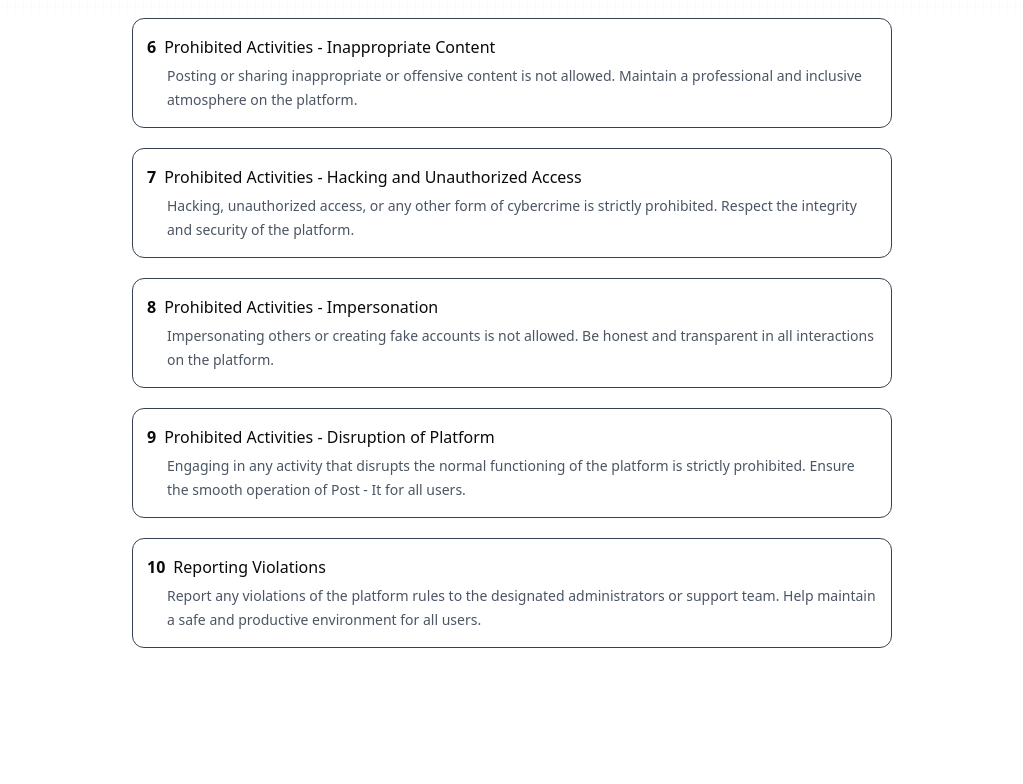
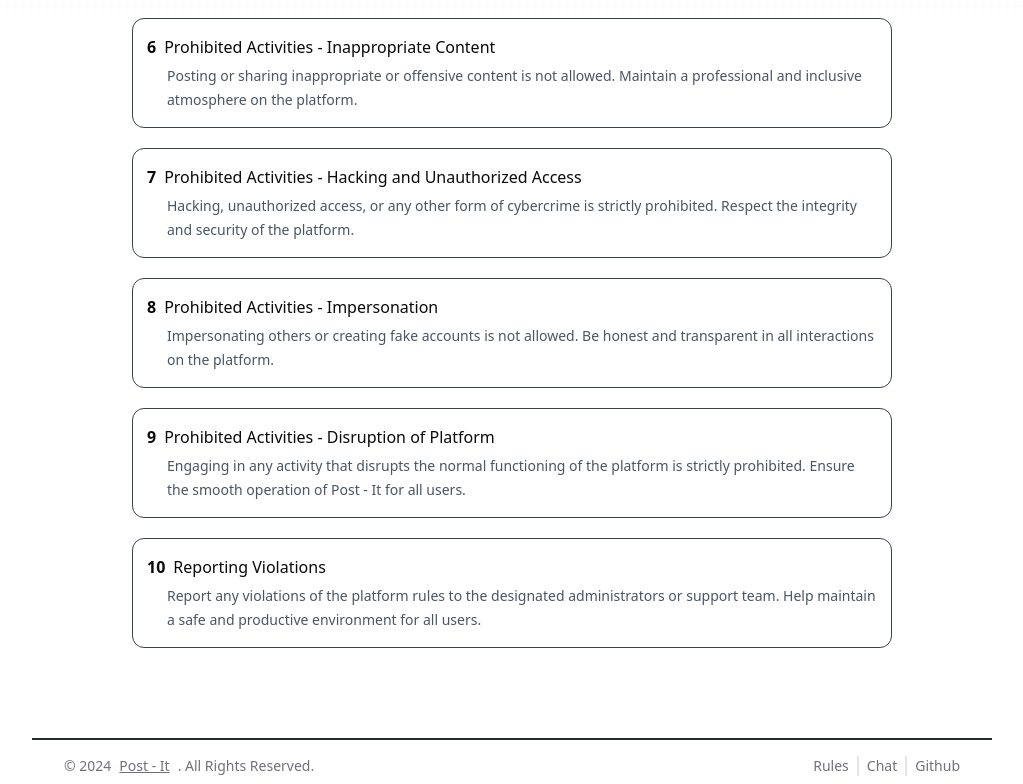
Before and after one commit to falcon71181/Post-It, a Next.js app in the folder client/: page /rules in a window 1280 px wide. Shown: the part 786-1570 px from the top of the page, without its empty margins (128-1151 px from the left). Before the commit the page ends 1524 px from the top, so only its background shows below. Built offline with nearby package versions, Linux system fonts and the light colour scheme; no server answers.

Commit message:
feat: footer added

```diff
--- a/client/src/app/layout.tsx
+++ b/client/src/app/layout.tsx
@@ -2,6 +2,7 @@ import type { Metadata } from "next";
 import { ThemeProvider } from "@/components/theme/ThemeProvider";
 import { AuthContextProvider } from "@/contexts/auth";
 import NavBar from "@/components/nav/NavBar";
+import Footer from "@/components/foot/Footer";
 import { Background } from "@/components/theme/BackgroundGrid";
 import { Caveat } from 'next/font/google'
 import { cn } from "../lib/utils";
@@ -38,6 +39,8 @@ export default function RootLayout({
             <AuthContextProvider>
               <NavBar />
               <div className="grow relative">{children}</div>
+              <div className='border border-[#242F2B] mb-2'></div>
+              <Footer />
             </AuthContextProvider>
             <Background />
           </ThemeProvider>
--- /dev/null
+++ b/client/src/components/foot/Footer.tsx
@@ -0,0 +1,23 @@
+import { githubLink } from "@/config/WebSite"
+import Link from "next/link"
+
+export default function Footer() {
+  return (
+    <footer className="mt-auto flex justify-between px-8 pb-2 pt-2 text-sm text-zinc-500 dark:text-zinc-400">
+      <div className="flex items-center gap-2">
+        © {new Date().getFullYear()}{" "}
+        <a target="_blank" href={githubLink} className="underline hover:text-[#4493F8]">
+          Post - It
+        </a>
+        . All Rights Reserved.
+      </div>
+      <nav className="flex items-center gap-2">
+        <Link href="/rules" className="hover:text-[#4493F8]">Rules</Link>
+        <span className="border h-full border-l-neutral-200" />
+        <Link href="/global" className="hover:text-[#4493F8]">Chat</Link>
+        <span className="border h-full border-l-neutral-200" />
+        <Link href={githubLink} target="_blank" className="hover:text-[#4493F8]">Github</Link>
+      </nav>
+    </footer>
+  )
+}
--- a/client/src/config/WebSite.ts
+++ b/client/src/config/WebSite.ts
@@ -1,4 +1,5 @@
 export const siteName: string = "Post - It";
+export const githubLink: string = "https://github.com/falcon71181/Post-It";
 
 export const getRules = [
   {
```
